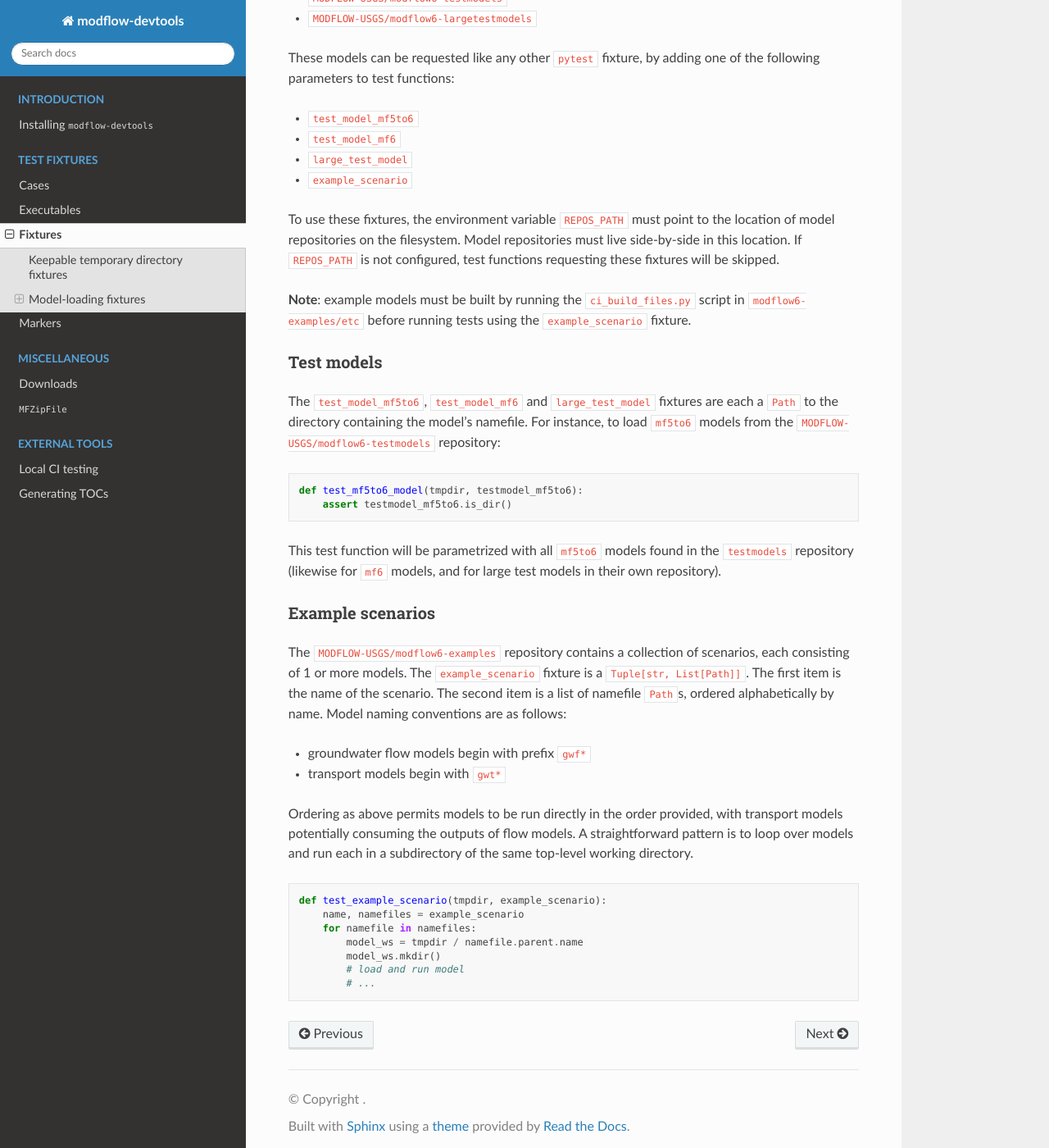
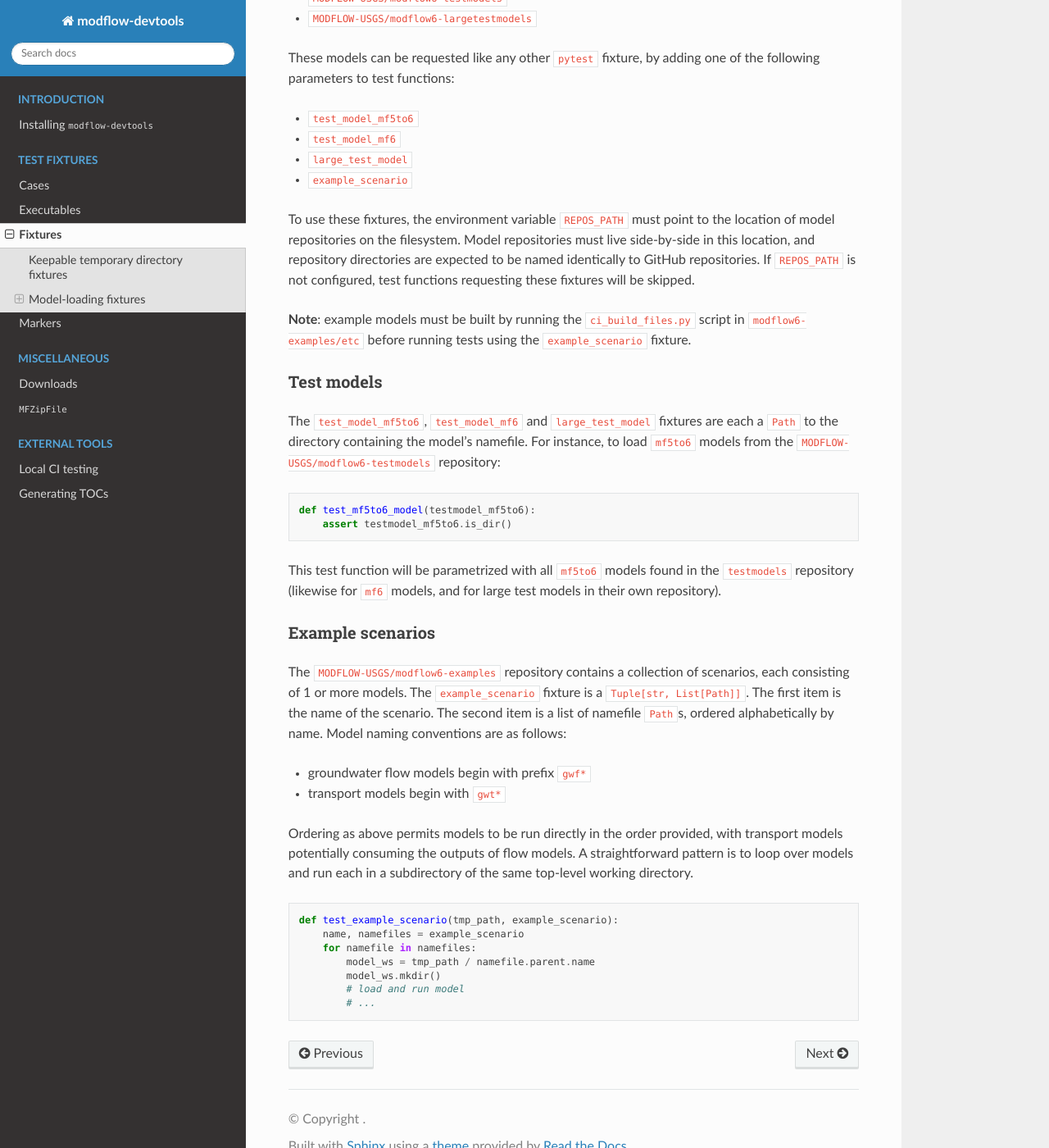
Before and after one commit to MODFLOW-USGS/modflow-devtools, a Sphinx documentation site: the page built from docs/md/fixtures.md, in a window 1280 px wide and 1400 px high, scrolled down 1323 px. Shown: the whole window at 82% size. Built offline with Sphinx 7.4.7 and the Read the Docs theme 2.0.0, drawn with Linux system fonts in a browser that asks for light colours.

Commit message:
fix(fixtures): fix example_scenario fixture loading (#30)

````diff
--- a/docs/md/fixtures.md
+++ b/docs/md/fixtures.md
@@ -55,7 +55,7 @@
 - `large_test_model`
 - `example_scenario`
 
-To use these fixtures, the environment variable `REPOS_PATH` must point to the location of model repositories on the filesystem. Model repositories must live side-by-side in this location. If `REPOS_PATH` is not configured, test functions requesting these fixtures will be skipped.
+To use these fixtures, the environment variable `REPOS_PATH` must point to the location of model repositories on the filesystem. Model repositories must live side-by-side in this location, and repository directories are expected to be named identically to GitHub repositories. If `REPOS_PATH` is not configured, test functions requesting these fixtures will be skipped.
 
 **Note**: example models must be built by running the `ci_build_files.py` script in `modflow6-examples/etc` before running tests using the `example_scenario` fixture.
 
@@ -64,7 +64,7 @@
 The `test_model_mf5to6`, `test_model_mf6` and `large_test_model` fixtures are each a `Path` to the directory containing the model's namefile. For instance, to load `mf5to6` models from the [`MODFLOW-USGS/modflow6-testmodels`](https://github.com/MODFLOW-USGS/modflow6-testmodels) repository:
 
 ```python
-def test_mf5to6_model(tmpdir, testmodel_mf5to6):
+def test_mf5to6_model(testmodel_mf5to6):
     assert testmodel_mf5to6.is_dir()
 ```
 
@@ -80,10 +80,10 @@
 Ordering as above permits models to be run directly in the order provided, with transport models potentially consuming the outputs of flow models. A straightforward pattern is to loop over models and run each in a subdirectory of the same top-level working directory.
 
 ```python
-def test_example_scenario(tmpdir, example_scenario):
+def test_example_scenario(tmp_path, example_scenario):
     name, namefiles = example_scenario
     for namefile in namefiles:
-        model_ws = tmpdir / namefile.parent.name
+        model_ws = tmp_path / namefile.parent.name
         model_ws.mkdir()
         # load and run model
         # ...
````
Also changed, not shown: README.md (+0 -1 lines), 1 other file.
